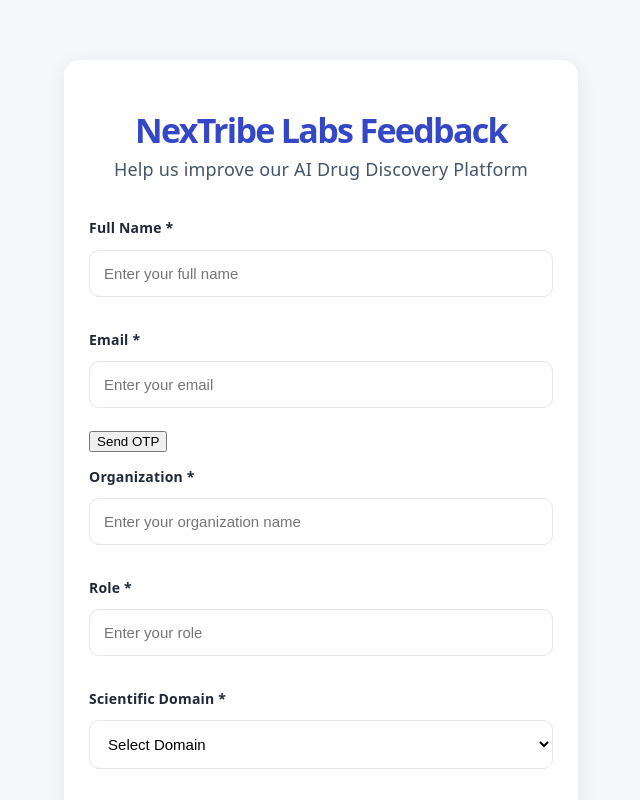
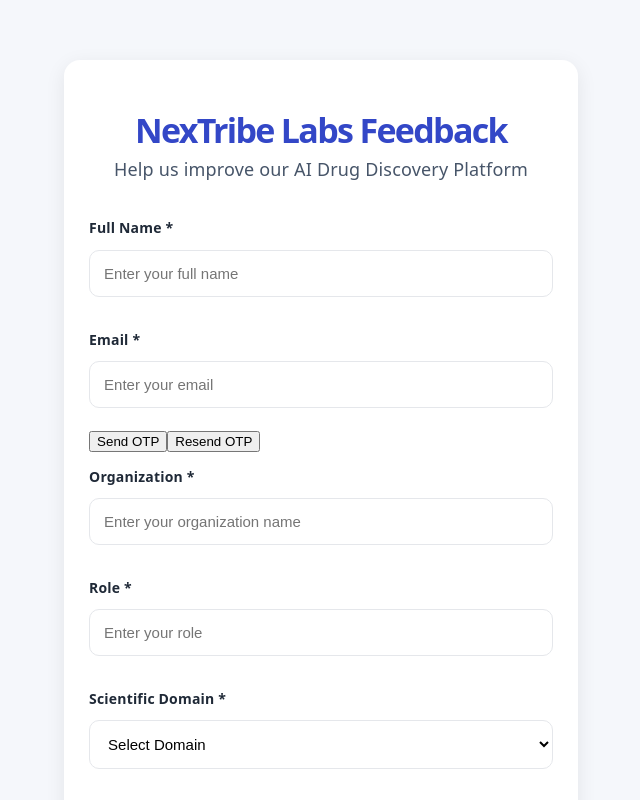
Before and after one commit to Darshan1103/customer-feedback-system, a React app in the folder frontend/: page /feedback in a window 1280 px wide. Shown: the top 800 px of the page, without its empty margins (319-959 px from the left). Built offline with nearby package versions, Linux system fonts and the light colour scheme; the HTML template or start-up script is replaced by a standard one.

Commit message:
Implemented email OTP verification

```diff
--- a/frontend/src/pages/CustomerFeedback.jsx
+++ b/frontend/src/pages/CustomerFeedback.jsx
@@ -266,6 +266,10 @@
         heardAboutBioNex: "",
       });
 
+      setOtp("");
+      setOtpSent(false);
+      setEmailVerified(false);
+
       console.log(response.data);
     }
     catch (error) {
@@ -316,11 +320,12 @@
           type="button"
           className="otp-btn"
           onClick={sendOtp}
+          disabled={emailVerified}
         >
           Send OTP
         </button>
 
-        {otpSent && (
+        {otpSent && !emailVerified && (
           <>
             <input
               type="text"
@@ -337,6 +342,14 @@
             </button>
           </>
         )}
+
+        <button
+          type="button"
+          className="otp-btn"
+          onClick={sendOtp}
+        >
+          Resend OTP
+        </button>
 
         {emailVerified && (
           <p
```
